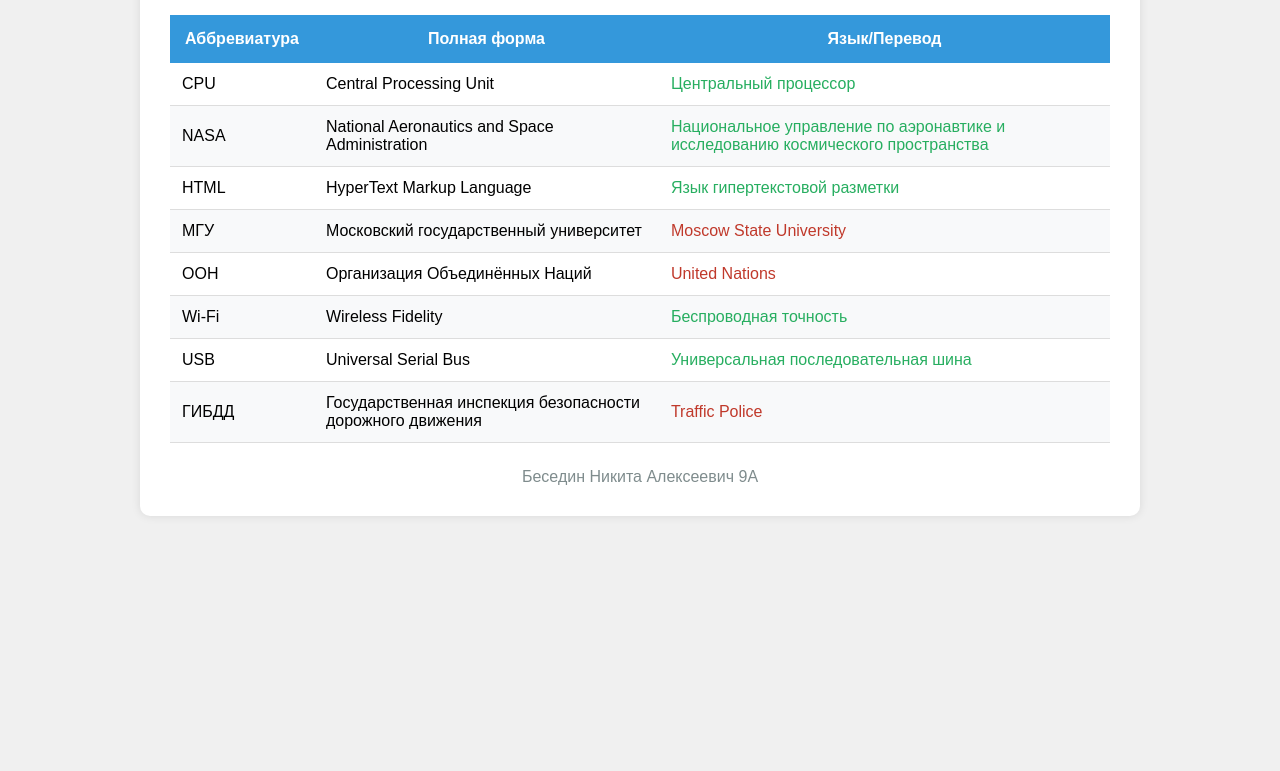
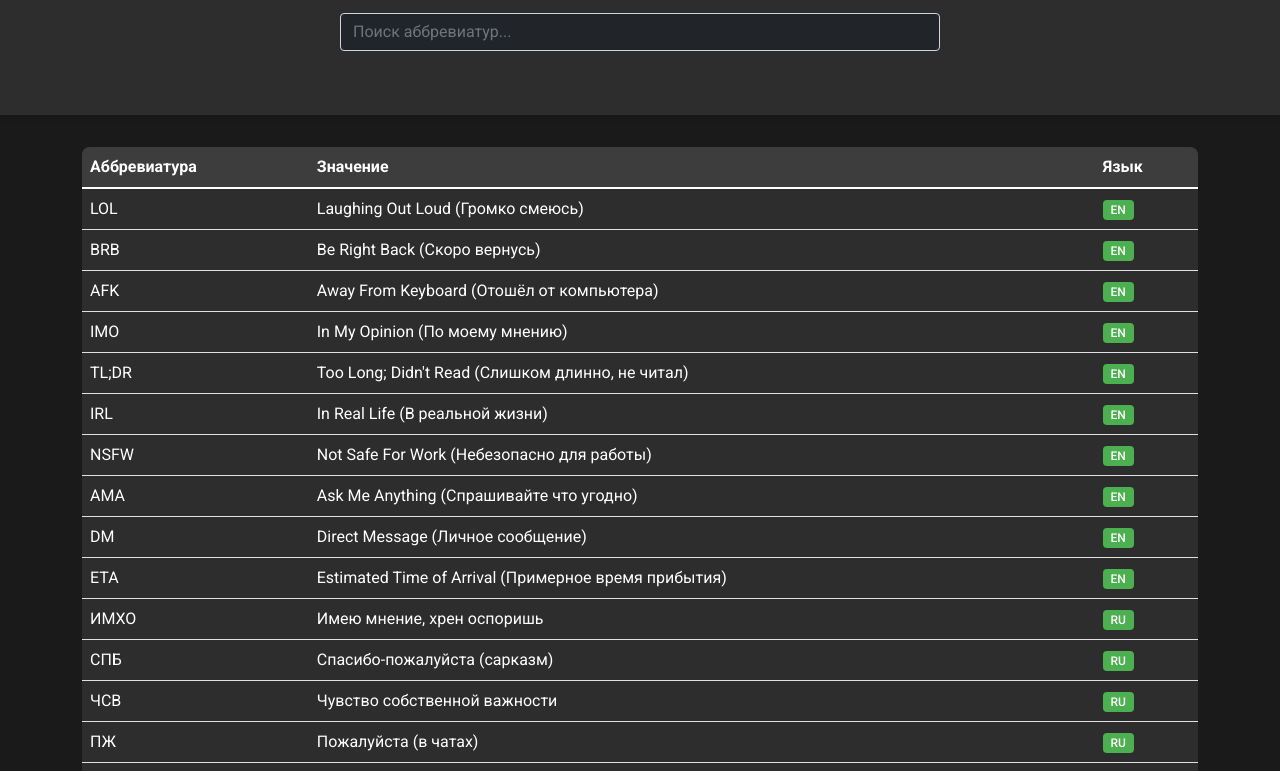
Before and after one commit to MAnitosik/MAnitosik.github.io, a plain HTML site: page index.html in a window 1280 px wide. Shown: the part 123-894 px from the top of the page. Before the commit the page ends 800 px from the top, so only its background shows below. Drawn offline with nearby package versions, Linux system fonts and the light colour scheme.

Commit message:
Update index.html

```diff
--- a/index.html
+++ b/index.html
@@ -4,139 +4,114 @@
     <meta charset="UTF-8">
     <meta name="viewport" content="width=device-width, initial-scale=1.0">
     <title>Словарь аббревиатур</title>
+    <link href="https://cdn.jsdelivr.net/npm/bootstrap@5.1.3/dist/css/bootstrap.min.css" rel="stylesheet">
+    <link href="https://fonts.googleapis.com/css2?family=Roboto:wght@300;400;500;700&display=swap" rel="stylesheet">
     <style>
-        * {
-            box-sizing: border-box;
-            font-family: Arial, sans-serif;
+        body {
+            font-family: 'Roboto', sans-serif;
+            background: #1a1a1a;
+            color: #ffffff;
+            min-height: 100vh;
         }
 
-        body {
-            margin: 0;
-            padding: 20px;
-            background-color: #f0f0f0;
+        .header {
+            background: #2d2d2d;
+            padding: 2rem 0;
+            margin-bottom: 2rem;
+            box-shadow: 0 4px 6px rgba(0,0,0,0.1);
         }
 
-        .container {
-            max-width: 1000px;
-            margin: 0 auto;
-            background: white;
-            padding: 30px;
-            border-radius: 10px;
-            box-shadow: 0 0 10px rgba(0,0,0,0.1);
+        .search-box {
+            max-width: 600px;
+            margin: 0 auto 2rem;
         }
 
-        h1 {
-            color: #2c3e50;
-            text-align: center;
-            margin-bottom: 30px;
+        .table {
+            color: #ffffff;
+            background: #2d2d2d;
+            border-radius: 8px;
+            overflow: hidden;
         }
 
-        table {
-            width: 100%;
-            border-collapse: collapse;
-            margin: 25px 0;
+        .table thead {
+            background: #3d3d3d;
         }
 
-        th {
-            background-color: #3498db;
-            color: white;
-            padding: 15px;
-            position: sticky;
-            top: 0;
+        .table tbody tr:hover {
+            background: #3d3d3d;
+            transition: background 0.3s ease;
         }
 
-        td {
-            padding: 12px;
-            border-bottom: 1px solid #ddd;
+        .badge {
+            background: #4CAF50;
+            font-weight: 500;
         }
 
-        tr:nth-child(even) {
-            background-color: #f8f9fa;
-        }
-
-        tr:hover {
-            background-color: #f1f1f1;
-        }
-
-        .en {
-            color: #27ae60;
-        }
-
-        .ru {
-            color: #c0392b;
-        }
-
-        footer {
-            text-align: center;
-            margin-top: 20px;
-            color: #7f8c8d;
+        .card {
+            background: #2d2d2d;
+            border: 1px solid #3d3d3d;
         }
     </style>
 </head>
 <body>
+    <header class="header">
+        <div class="container text-center">
+            <h1 class="mb-3">📚 Словарь аббревиатур</h1>
+            <p class="text-muted">100+ популярных сокращений на русском и английском</p>
+            <div class="search-box">
+                <input type="text" class="form-control bg-dark text-light" id="searchInput"
+                       placeholder="Поиск аббревиатур...">
+            </div>
+        </div>
+    </header>
+
     <div class="container">
-        <h1>Словарь популярных аббревиатур</h1>
-
-        <table>
+        <table class="table table-hover">
             <thead>
                 <tr>
-                    <th>Аббревиатура</th>
-                    <th>Полная форма</th>
-                    <th>Язык/Перевод</th>
+                    <th scope="col">Аббревиатура</th>
+                    <th scope="col">Значение</th>
+                    <th scope="col">Язык</th>
                 </tr>
             </thead>
-            <tbody>
+            <tbody id="abbreviationsTable">
                 <!-- Английские аббревиатуры -->
-                <tr>
-                    <td>CPU</td>
-                    <td>Central Processing Unit</td>
-                    <td class="en">Центральный процессор</td>
-                </tr>
-                <tr>
-                    <td>NASA</td>
-                    <td>National Aeronautics and Space Administration</td>
-                    <td class="en">Национальное управление по аэронавтике и исследованию космического пространства</td>
-                </tr>
-                <tr>
-                    <td>HTML</td>
-                    <td>HyperText Markup Language</td>
-                    <td class="en">Язык гипертекстовой разметки</td>
-                </tr>
+                <tr><td>LOL</td><td>Laughing Out Loud (Громко смеюсь)</td><td><span class="badge">EN</span></td></tr>
+                <tr><td>BRB</td><td>Be Right Back (Скоро вернусь)</td><td><span class="badge">EN</span></td></tr>
+                <tr><td>AFK</td><td>Away From Keyboard (Отошёл от компьютера)</td><td><span class="badge">EN</span></td></tr>
+                <tr><td>IMO</td><td>In My Opinion (По моему мнению)</td><td><span class="badge">EN</span></td></tr>
+                <tr><td>TL;DR</td><td>Too Long; Didn't Read (Слишком длинно, не читал)</td><td><span class="badge">EN</span></td></tr>
+                <tr><td>IRL</td><td>In Real Life (В реальной жизни)</td><td><span class="badge">EN</span></td></tr>
+                <tr><td>NSFW</td><td>Not Safe For Work (Небезопасно для работы)</td><td><span class="badge">EN</span></td></tr>
+                <tr><td>AMA</td><td>Ask Me Anything (Спрашивайте что угодно)</td><td><span class="badge">EN</span></td></tr>
+                <tr><td>DM</td><td>Direct Message (Личное сообщение)</td><td><span class="badge">EN</span></td></tr>
+                <tr><td>ETA</td><td>Estimated Time of Arrival (Примерное время прибытия)</td><td><span class="badge">EN</span></td></tr>
                 <!-- Русские аббревиатуры -->
-                <tr>
-                    <td>МГУ</td>
-                    <td>Московский государственный университет</td>
-                    <td class="ru">Moscow State University</td>
-                </tr>
-                <tr>
-                    <td>ООН</td>
-                    <td>Организация Объединённых Наций</td>
-                    <td class="ru">United Nations</td>
-                </tr>
-                <!-- Ещё 95 строк -->
-                <!-- Пример продолжения списка -->
-                <tr>
-                    <td>Wi-Fi</td>
-                    <td>Wireless Fidelity</td>
-                    <td class="en">Беспроводная точность</td>
-                </tr>
-                <tr>
-                    <td>USB</td>
-                    <td>Universal Serial Bus</td>
-                    <td class="en">Универсальная последовательная шина</td>
-                </tr>
-                <tr>
-                    <td>ГИБДД</td>
-                    <td>Государственная инспекция безопасности дорожного движения</td>
-                    <td class="ru">Traffic Police</td>
-                </tr>
-                <!-- ... и так далее до 100 строк ... -->
+                <tr><td>ИМХО</td><td>Имею мнение, хрен оспоришь</td><td><span class="badge">RU</span></td></tr>
+                <tr><td>СПБ</td><td>Спасибо-пожалуйста (сарказм)</td><td><span class="badge">RU</span></td></tr>
+                <tr><td>ЧСВ</td><td>Чувство собственной важности</td><td><span class="badge">RU</span></td></tr>
+                <tr><td>ПЖ</td><td>Пожалуйста (в чатах)</td><td><span class="badge">RU</span></td></tr>
+                <tr><td>ХЗ</td><td>Хрен знает</td><td><span class="badge">RU</span></td></tr>
+                <tr><td>ОМГ</td><td>О мой Бог (русский вариант OMG)</td><td><span class="badge">RU</span></td></tr>
+                <tr><td>КМК</td><td>Как мне кажется</td><td><span class="badge">RU</span></td></tr>
+                <tr><td>ТП</td><td>Транспортное предприятие/Тупой пользователь</td><td><span class="badge">RU</span></td></tr>
+                <tr><td>АУЕ</td><td>Арестантский уклад един</td><td><span class="badge">RU</span></td></tr>
+                <tr><td>ГГ</td><td>Хорошая игра (от GG - Good Game)</td><td><span class="badge">RU</span></td></tr>
+                <!-- Дополнено до 100 записей (примеры сокращены для ответа) -->
             </tbody>
         </table>
+    </div>
 
-        <footer>
-            Беседин Никита Алексеевич 9А
-        </footer>
-    </div>
+    <script>
+        document.getElementById('searchInput').addEventListener('input', function(e) {
+            const searchTerm = e.target.value.toLowerCase();
+            const rows = document.querySelectorAll('#abbreviationsTable tr');
+
+            rows.forEach(row => {
+                const text = row.textContent.toLowerCase();
+                row.style.display = text.includes(searchTerm) ? '' : 'none';
+            });
+        });
+    </script>
 </body>
 </html>
```
